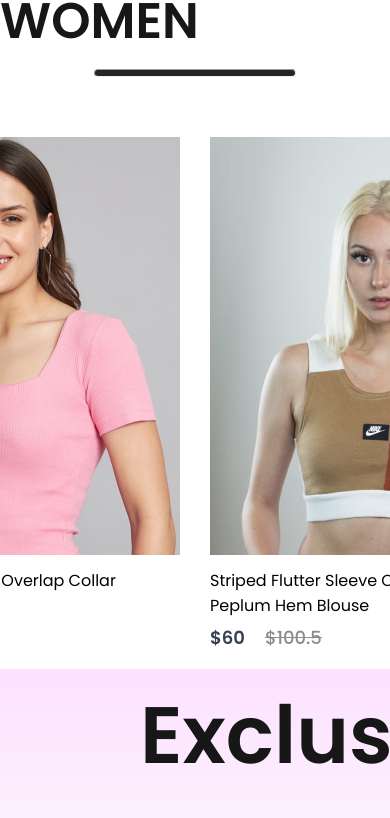
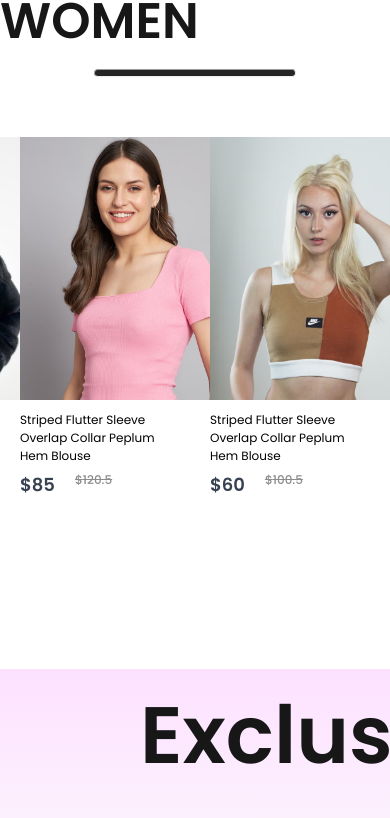
Before and after one commit to Abdullah-Muslim-097/Full-Stack-E-Commerce-Website-React-JS-Node-JS-Express-MongoDB, a React (Create React App) app: page / in a window 390 px wide. Shown: the part 1000-1818 px from the top of the page. Built offline with nearby package versions, Linux system fonts and the light colour scheme.

Commit message:
Update Item component styles; adjust item width and add responsive design for various screen sizes

```diff
--- a/src/Components/Item/Item.css
+++ b/src/Components/Item/Item.css
@@ -1,5 +1,8 @@
 .item{
-    width: 350px;
+    width: 280px;
+}
+.item img{
+    width: 280px;
 }
 .item p{
     margin: 6px 0px;
@@ -23,3 +26,47 @@
     transform: scale(1.05);
     transition: 0.6s;
 }
+@media(max-width: 1280px){
+    .item{
+        width: 220px;
+        font-size: 14px;
+    }
+    .item img{
+        width: 220px;
+    }
+    .item-price-old{
+        font-size: 14px;
+    }
+}
+@media(max-width:1024px){
+    .item{
+        width: 170px;
+        font-size: 13px;
+    }
+    .item img{
+        width: 170;
+    }
+    .item-price-old{
+        font-size: 13px;
+    }
+}
+@media(max-width:800px){
+    .item{
+        width: 120px;
+        font-size: 12px;
+    }
+    .item img{
+        width: 120;
+    }
+    .item-price-old{
+        font-size: 12px;
+    }
+}
+@media(max-width:500px){
+    .item{
+        width: 160px;
+    }
+    .item img{
+        width: 160;
+    }
+}
```
